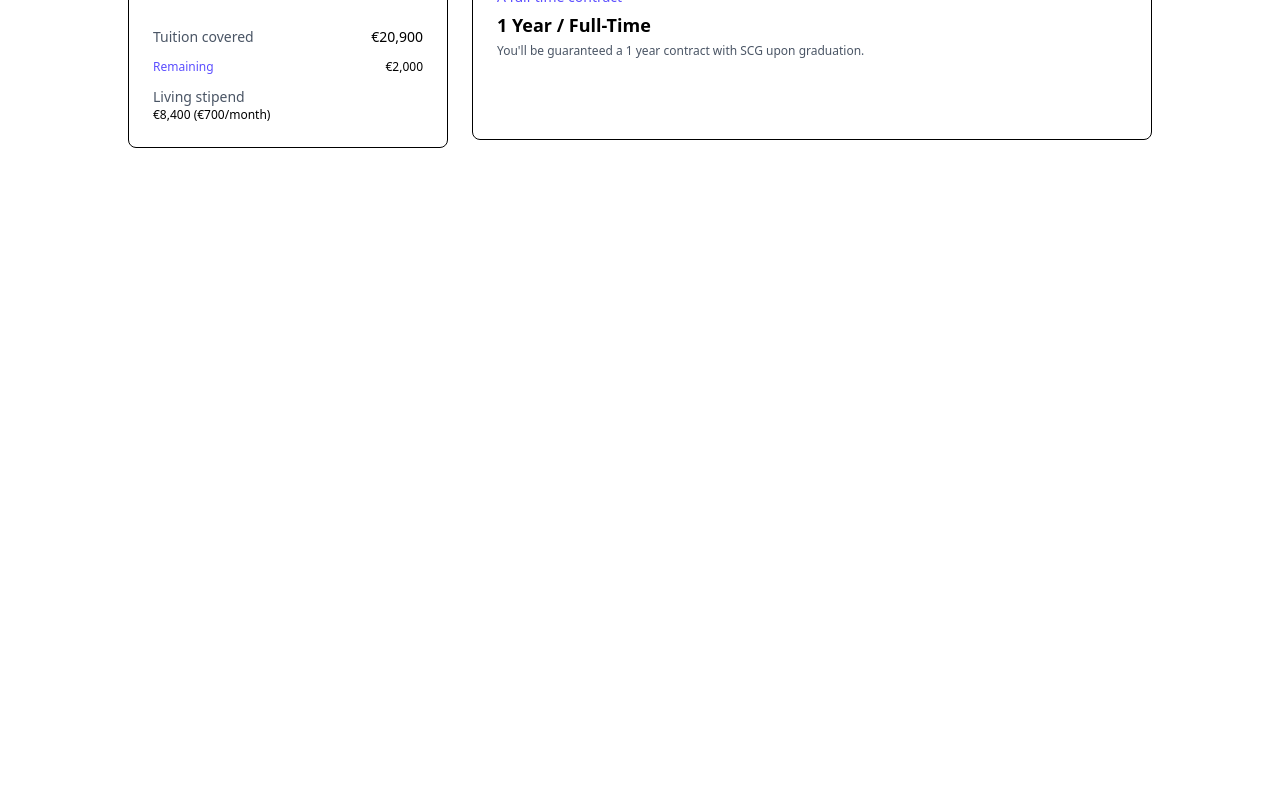
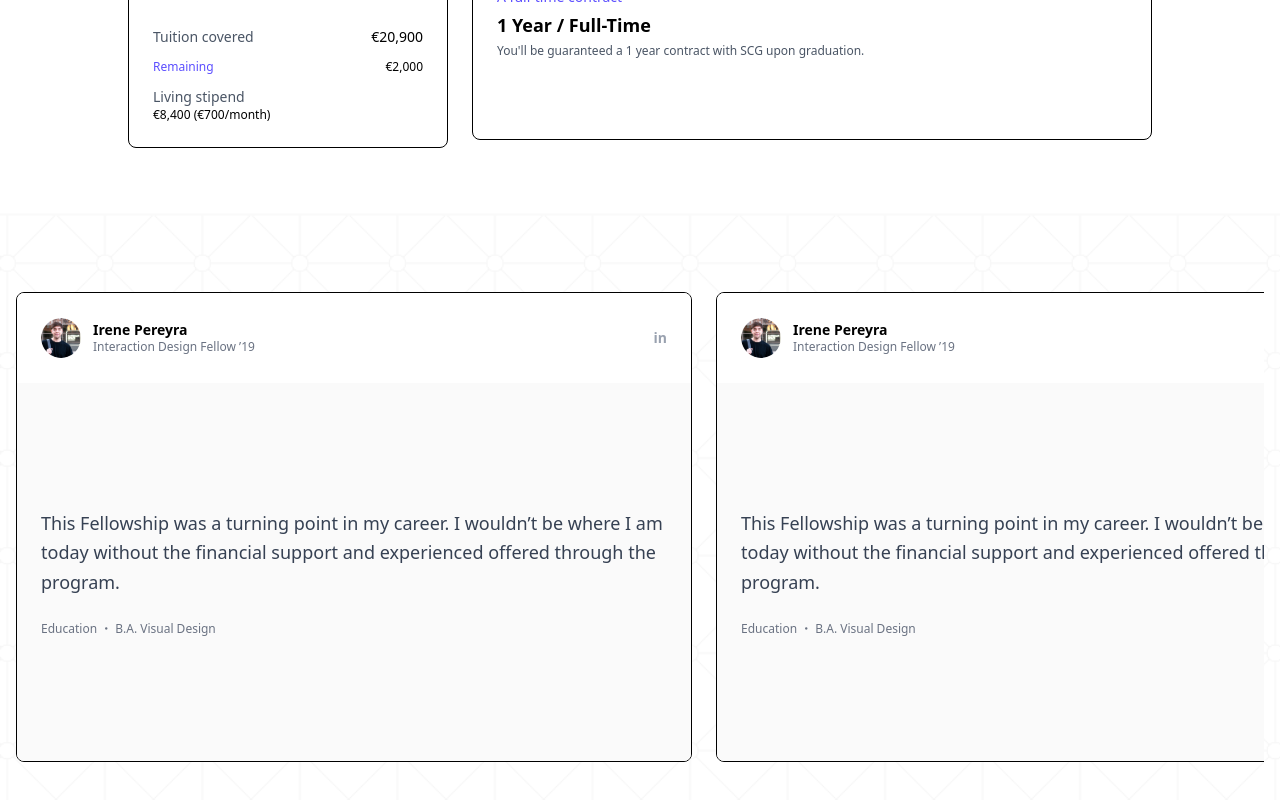
Before and after one commit to MahmoudGh01/tech_challenge, a React (Vite) app: page / in a window 1280 px wide. Shown: the part 1512-2312 px from the top of the page. Before the commit the page ends 1724 px from the top, so only its background shows below. Built offline with nearby package versions, Linux system fonts and the light colour scheme.

Commit message:
Add Testimonials in Draggable cards

```diff
--- a/package.json
+++ b/package.json
@@ -11,6 +11,8 @@
   },
   "dependencies": {
     "@tailwindcss/vite": "^4.1.3",
+    "@use-gesture/react": "^10.3.1",
+    "framer-motion": "^12.6.3",
     "react": "^19.0.0",
     "react-dom": "^19.0.0",
     "tailwindcss": "^4.1.3"
--- a/src/App.jsx
+++ b/src/App.jsx
@@ -3,6 +3,7 @@ import Navbar from './components/Navbar.jsx';
 import HeroSection from "./components/HeroSection.jsx";
 import AboutSection from "./components/AboutSection.jsx";
 import CommitmentSection from "./components/CommitmentSection.jsx";
+import Testimonials from "./components/Testimonials.jsx";
 
 function App() {
     return (
@@ -11,6 +12,7 @@ function App() {
             <HeroSection />
             <AboutSection />
             <CommitmentSection />
+            <Testimonials />
 
         </>
     );
--- /dev/null
+++ b/src/components/Testimonials.jsx
@@ -0,0 +1,72 @@
+import React, { useRef, useEffect, useState } from 'react'
+import { motion } from 'framer-motion'
+import pattern from '../assets/pattern-grid.png'
+import avatar from '../assets/profile-photo.png'
+
+const testimonials = [
+    {
+        name: 'Irene Pereyra',
+        title: 'Interaction Design Fellow ’19',
+        education: 'B.A. Visual Design',
+        text: 'This Fellowship was a turning point in my career. I wouldn’t be where I am today without the financial support and experienced offered through the program.'
+    },
+    {
+        name: 'Irene Pereyra',
+        title: 'Interaction Design Fellow ’19',
+        education: 'B.A. Visual Design',
+        text: 'This Fellowship was a turning point in my career. I wouldn’t be where I am today without the financial support and experienced offered through the program.'
+    },
+    {
+        name: 'Irene Pereyra',
+        title: 'Interaction Design Fellow ’19',
+        education: 'B.A. Visual Design',
+        text: 'This Fellowship was a turning point in my career. I wouldn’t be where I am today without the financial support and experienced offered through the program.'
+    }
+]
+
+const Testimonials = () => {
+    const containerRef = useRef(null)
+    const [width, setWidth] = useState(0)
+
+    useEffect(() => {
+        if (containerRef.current) {
+            const scrollWidth = containerRef.current.scrollWidth
+            const offsetWidth = containerRef.current.offsetWidth
+            setWidth(scrollWidth - offsetWidth)
+        }
+    }, [])
+
+    return (
+        <section className="relative w-full py-20 overflow-hidden">
+            <img src={pattern} alt="pattern" className="absolute inset-0 w-full h-full object-cover opacity-20 pointer-events-none" />
+
+            <div className="relative max-w-7xl mx-auto px-4">
+                <motion.div ref={containerRef} className="cursor-grab overflow-hidden">
+                    <motion.div drag="x" dragConstraints={{ right: 0, left: -width }} className="flex gap-6">
+                        {testimonials.map((t, i) => (
+                            <div key={i} className="w-[676px] h-[470px] bg-white border rounded-lg overflow-hidden shrink-0 snap-center">
+                                <div className="bg-white p-6 flex items-center justify-between h-[90px]">
+                                    <div className="flex items-center gap-3">
+                                        <img src={avatar} alt={t.name} className="w-10 h-10 rounded-full object-cover" />
+                                        <div>
+                                            <p className="font-semibold text-sm leading-tight">{t.name}</p>
+                                            <p className="text-xs text-gray-500">{t.title}</p>
+                                        </div>
+                                    </div>
+                                    <span className="text-gray-400 font-semibold text-sm">in</span>
+                                </div>
+
+                                <div className="bg-[#FAFAFA] h-[380px] px-6 py-8 flex flex-col justify-center gap-6">
+                                    <p className="text-gray-700 text-lg leading-relaxed">{t.text}</p>
+                                    <p className="text-xs text-gray-500">Education ・ {t.education}</p>
+                                </div>
+                            </div>
+                        ))}
+                    </motion.div>
+                </motion.div>
+            </div>
+        </section>
+    )
+}
+
+export default Testimonials
```
Also changed, not shown: 1 other file (tests, documents, lock files or other folders).
